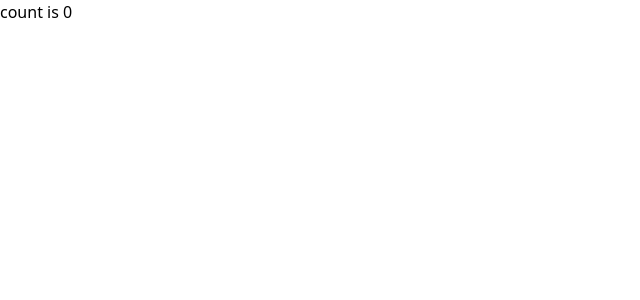
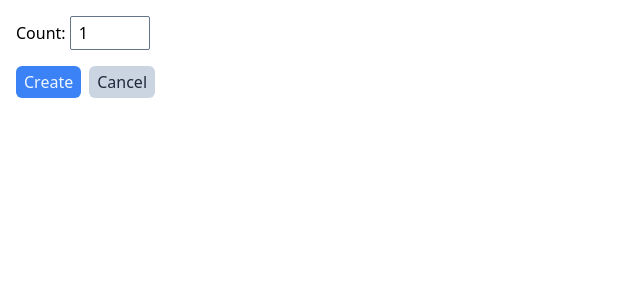
Before and after one commit to yamageji/figma-tokens-to-tailwind, a Svelte app: page / in a window 1280 px wide. Shown: the top 300 px of the page, without its empty margins (0-640 px from the left). Built offline with nearby package versions, Linux system fonts and the light colour scheme.

Commit message:
feat: add figma packages

```diff
--- a/index.html
+++ b/index.html
@@ -4,7 +4,7 @@
     <meta charset="UTF-8" />
     <link rel="icon" type="image/svg+xml" href="/vite.svg" />
     <meta name="viewport" content="width=device-width, initial-scale=1.0" />
-    <title>Vite + Svelte + TS</title>
+    <title>Figma Plugin with Svelte template</title>
   </head>
   <body>
     <div id="app"></div>
--- a/package.json
+++ b/package.json
@@ -8,10 +8,12 @@
     "build": "vite build",
     "preview": "vite preview",
     "check": "svelte-check --tsconfig ./tsconfig.json",
+    "postbuild": "tsc -p tsconfig.json",
     "lint": "prettier --plugin-search-dir . --check . && eslint .",
     "format": "prettier --plugin-search-dir . --write ."
   },
   "devDependencies": {
+    "@figma/plugin-typings": "^1.62.0",
     "@sveltejs/vite-plugin-svelte": "^2.0.3",
     "@tsconfig/svelte": "^3.0.0",
     "@typescript-eslint/eslint-plugin": "^5.55.0",
@@ -20,6 +22,7 @@
     "eslint": "^8.36.0",
     "eslint-config-prettier": "^8.7.0",
     "eslint-plugin-svelte3": "^4.0.0",
+    "figma-plugin-ds-svelte": "^1.4.3",
     "postcss": "^8.4.21",
     "prettier": "^2.8.4",
     "prettier-plugin-svelte": "^2.9.0",
@@ -29,6 +32,7 @@
     "tailwindcss": "^3.2.7",
     "tslib": "^2.5.0",
     "typescript": "^4.9.3",
-    "vite": "^4.2.0"
+    "vite": "^4.2.0",
+    "vite-plugin-singlefile": "^0.13.3"
   }
 }
--- a/src/App.svelte
+++ b/src/App.svelte
@@ -1,11 +1,9 @@
 <script lang="ts">
-  import Counter from './lib/Counter.svelte'
+  import Sample from './components/Sample.svelte'
 </script>
 
 <main>
-  <div class="card">
-    <Counter />
-  </div>
+  <Sample />
 </main>
 
 <style>
--- /dev/null
+++ b/src/code.ts
@@ -0,0 +1,18 @@
+figma.showUI(__html__)
+
+figma.ui.onmessage = (msg) => {
+  if (msg.type === 'create-rectangles') {
+    const nodes: SceneNode[] = []
+    for (let i = 0; i < msg.count; i++) {
+      const rect = figma.createRectangle()
+      rect.x = i * 150
+      rect.fills = [{ type: 'SOLID', color: { r: 0, g: 0, b: 1 } }]
+      figma.currentPage.appendChild(rect)
+      nodes.push(rect)
+    }
+    figma.currentPage.selection = nodes
+    figma.viewport.scrollAndZoomIntoView(nodes)
+  }
+
+  // figma.closePlugin()
+}
--- /dev/null
+++ b/src/components/Sample.svelte
@@ -0,0 +1,36 @@
+<script lang="ts">
+  let count: number = 1
+  const createObject = () => {
+    parent.postMessage(
+      { pluginMessage: { type: 'create-rectangles', count } },
+      '*'
+    )
+  }
+
+  const cancel = () => {
+    parent.postMessage({ pluginMessage: { type: 'cancel' } }, '*')
+  }
+</script>
+
+<div class="flex flex-col gap-4 p-4">
+  <p>
+    Count: <input
+      bind:value={count}
+      type="number"
+      class="w-20 rounded-sm border border-slate-500 px-2 py-1"
+    />
+  </p>
+
+  <div class="flex gap-2">
+    <button
+      class="rounded-md bg-blue-500 py-1 px-2 font-normal text-blue-50"
+      type="button"
+      on:click={createObject}>Create</button
+    >
+    <button
+      class="rounded-md bg-slate-300 py-1 px-2 font-normal text-slate-800"
+      type="button"
+      on:click={cancel}>Cancel</button
+    >
+  </div>
+</div>
--- a/vite.config.ts
+++ b/vite.config.ts
@@ -1,7 +1,18 @@
 import { defineConfig } from 'vite'
 import { svelte } from '@sveltejs/vite-plugin-svelte'
+import { viteSingleFile } from 'vite-plugin-singlefile'
 
 // https://vitejs.dev/config/
 export default defineConfig({
-  plugins: [svelte()],
+  plugins: [svelte(), viteSingleFile()],
+  build: {
+    target: 'esnext',
+    assetsInlineLimit: 100000000,
+    chunkSizeWarningLimit: 100000000,
+    cssCodeSplit: false,
+    // brotliSize: false,
+    rollupOptions: {
+      inlineDynamicImports: true,
+    },
+  },
 })
```
Also changed, not shown: tsconfig.json (+8 -2 lines), manifest.json (added), src/assets/svelte.svg (deleted), 1 other file (tests, documents, lock files or other folders).
